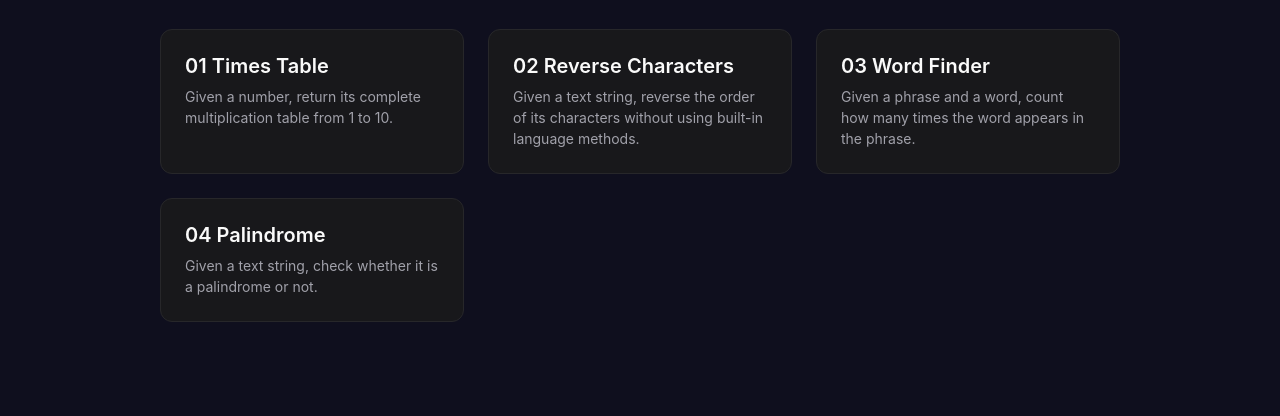
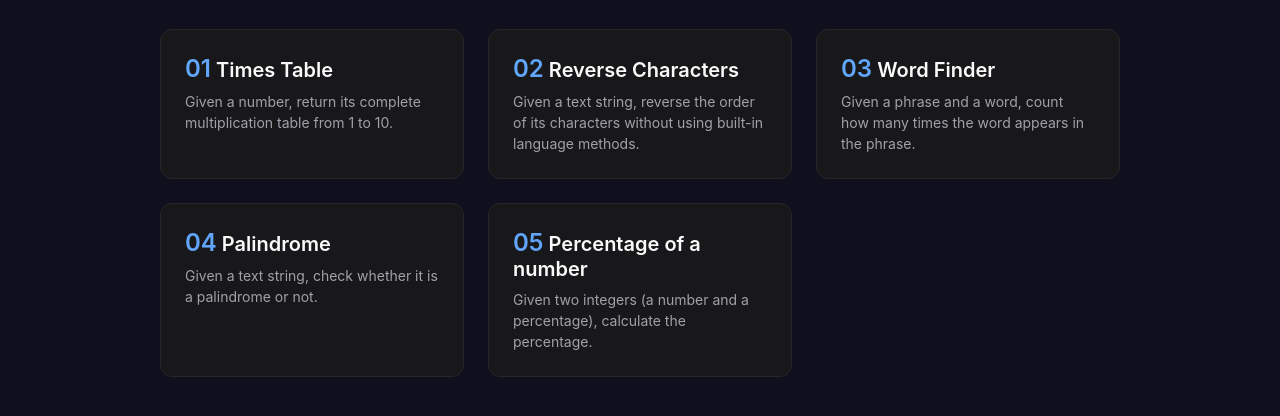
Before and after one commit to marlonmelara/practice-js, a website with bundled scripts: page src/index.html in a window 1280 px wide. Shown: the part 100-516 px from the top of the page. Built offline with nearby package versions, Linux system fonts and the light colour scheme.

Commit message:
feat: add new exercise

```diff
--- a/src/css/style.css
+++ b/src/css/style.css
@@ -51,6 +51,11 @@
   font-size: 1.25rem;
   font-weight: 600;
   color: var(--text-heading);
+}
+
+.card__id {
+  font-size: 1.5rem;
+  color: var(--accent);
 }
 
 .card__description {
--- a/src/js/data/exercises.js
+++ b/src/js/data/exercises.js
@@ -41,4 +41,12 @@ export const exercises = [
       "Dada una cadena de texto, escribe una función que compruebe si es palíndromo o no. Un palíndromo es una palabra, frase o secuencia que se lee igual de izquierda a derecha que de derecha a izquierda, ignorando espacios y mayúsculas. La función debe aceptar una sola cadena como parámetro y devolver un valor booleano.",
     file: "js/exercises/04-palindrome.js",
   },
+  {
+    id: "05",
+    title: "Percentage of a number",
+    descriptionEn: "Given two integers (a number and a percentage), calculate the percentage.",
+    statementEn: "Given two integers (a number and a percentage), calculate the percentage.",
+    statementEs: "Dados dos enteros (un número y un porcentaje), calcular la porción porcentual.",
+    file: "js/exercises/05-calculate-percentage.js",
+  },
 ];
--- a/src/js/index.js
+++ b/src/js/index.js
@@ -9,7 +9,7 @@ exercises.forEach((exercise) => {
   card.href = `exercise.html?id=${exercise.id}`;
 
   card.innerHTML = `
-    <h2 class="card__title">${exercise.id} ${exercise.title}</h2>
+    <h2 class="card__title"><span class="card__id">${exercise.id}</span> ${exercise.title}</h2>
     <p class="card__description">${exercise.descriptionEn}</p>
   `;
 
```
Also changed, not shown: src/js/exercises/05-calculate-percentage.js (added, +17 -0 lines).
